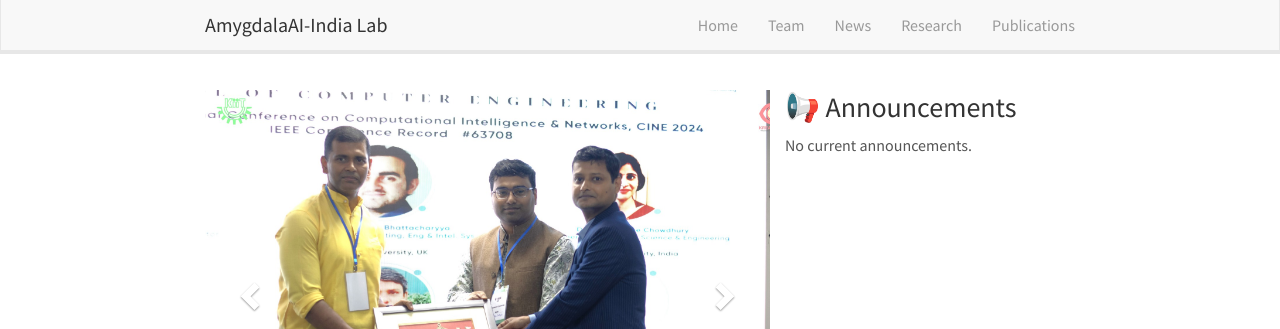
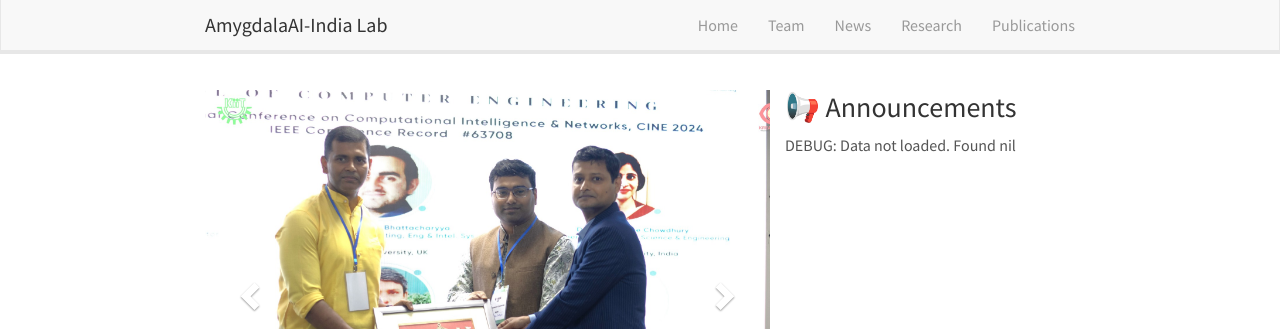
Before and after one commit to amygdalaaiindia/amygdalaaiindia.github.io, a Jekyll site: the page built from _pages/home.md, in a window 1280 px wide and 945 px high. Shown: the top 329 px of the window. Built offline with Jekyll 4.4.1, drawn with Linux system fonts in a browser that asks for light colours; nearby versions of some CDN libraries; comment, search, counter and statistics services are not loaded.

Commit message:
Update notice-board.html

```diff
--- a/_includes/notice-board.html
+++ b/_includes/notice-board.html
@@ -1,4 +1,3 @@
-<!-- _includes/notice-board.html -->
 <div class="notice-board">
   <h3>📢 Announcements</h3>
   <div class="notices">
@@ -11,7 +10,7 @@
         </div>
       {% endfor %}
     {% else %}
-      <p>No current announcements.</p>
+      <p>DEBUG: Data not loaded. Found {{ site.data.notices | inspect }}</p>
     {% endif %}
   </div>
 </div>
```
